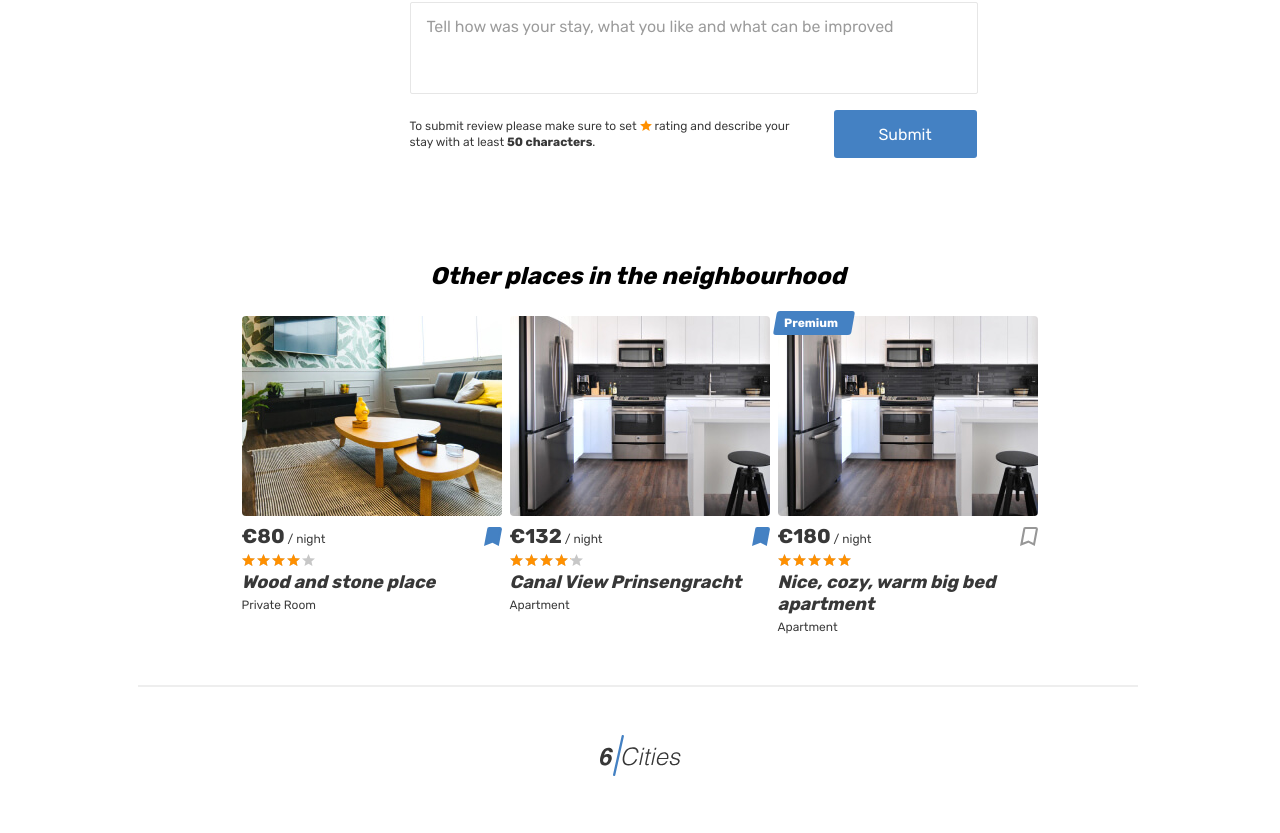
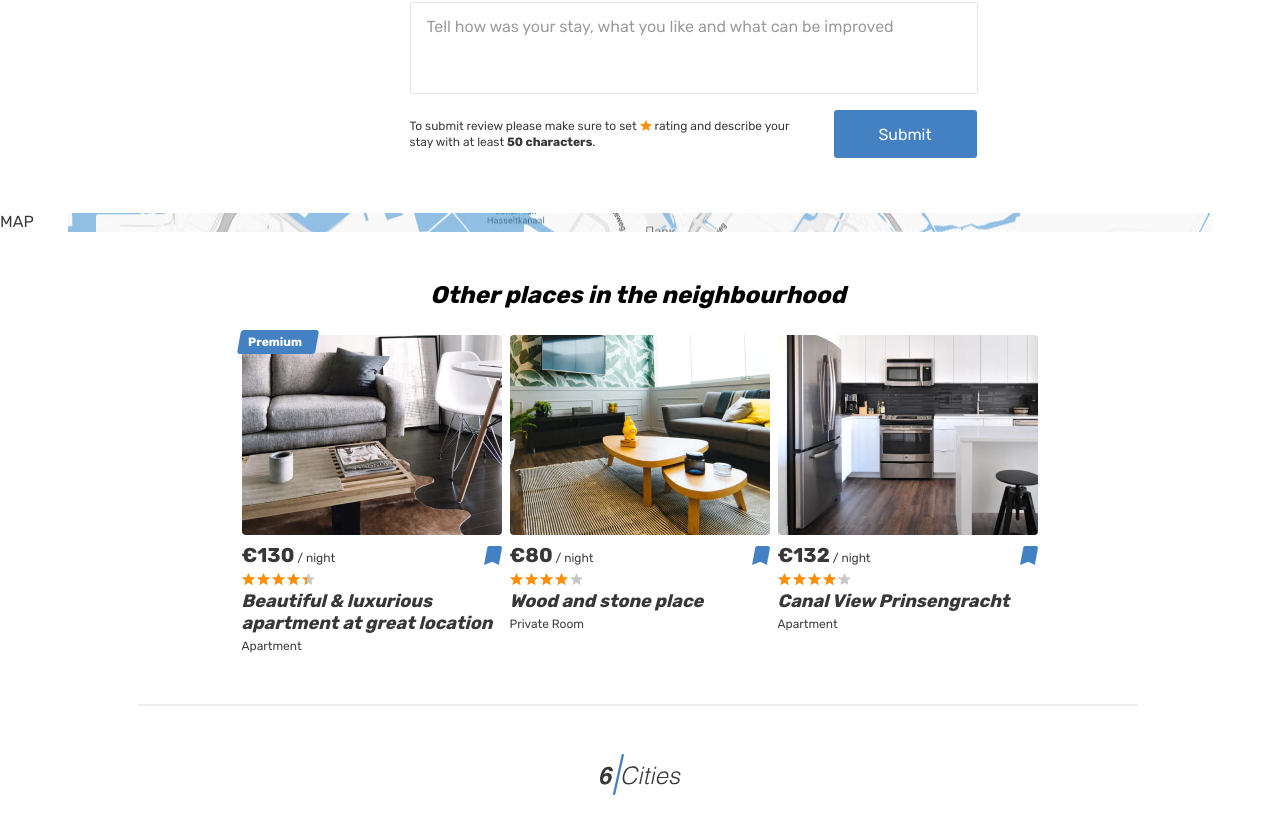
Before and after one commit to shchukin/170520-six-cities-1, a React (Create React App) app in the folder project/: page /offer/1 in a window 1280 px wide. Shown: the part 1893-2726 px from the top of the page. Built offline with nearby package versions, Linux system fonts and the light colour scheme.

Commit message:
near place as a component

```diff
--- a/project/src/components/near-places/near-places.tsx
+++ b/project/src/components/near-places/near-places.tsx
@@ -1,7 +1,7 @@
 import {offersData} from '../../mocks/offersData';
 import PlaceCard from '../place-card/place-card';
 
-function NearPlaces():JSX.Element {
+function NearPlaces(): JSX.Element {
   return (
     <div className="container">
       <section className="near-places">
@@ -19,4 +19,4 @@ function NearPlaces():JSX.Element {
 }
 
 
-export default NearPlaces();
+export default NearPlaces;
--- a/project/src/pages/property/property.tsx
+++ b/project/src/pages/property/property.tsx
@@ -7,7 +7,7 @@ import {pluralize, starsToPct} from '../../utils';
 import {HOUSING_KINDS} from '../../const';
 import {settings} from '../../settings';
 import NotFound from '../not-found/not-found';
-import PlaceCard from '../../components/place-card/place-card';
+import NearPlaces from '../../components/near-places/near-places';
 import {commentsData} from '../../mocks/comments';
 import ReviewsItem from '../../components/reviews-item/reviews-item';
 import ReviewsForm from '../../components/reviews-form/reviews-form';
@@ -124,20 +124,11 @@ function Property(): JSX.Element {
               </section>
             </div>
           </div>
-          <section className="property__map map"></section>
+          <section className="property__map map">
+            MAP
+          </section>
         </section>
-        <div className="container">
-          <section className="near-places">
-            <h2 className="near-places__title">
-              Other places in the neighbourhood
-            </h2>
-            <div className="near-places__list">
-              {
-                offersData.filter((element) => element.id !== offerId).slice(0, 3).map((element) => <div className={'near-places__card'} key={element.id}><PlaceCard data={element}/></div>)
-              }
-            </div>
-          </section>
-        </div>
+        <NearPlaces/>
       </main>
       <Footer/>
     </div>
```
